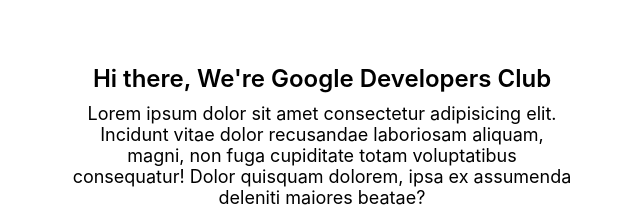
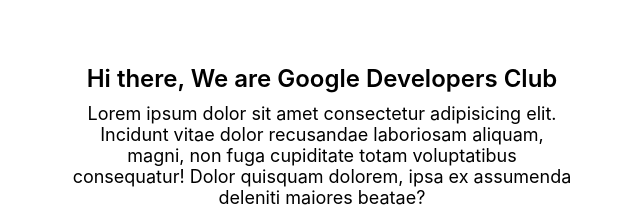
Before and after one commit to GDSC-RTU/gdsc-links, a React (Create React App) app: page / in a window 1280 px wide. Shown: the part 236-443 px from the top of the page, without its empty margins (318-958 px from the left). Built offline with nearby package versions, Linux system fonts and the light colour scheme.

Commit message:
fixed some spells

```diff
--- a/src/App.js
+++ b/src/App.js
@@ -12,7 +12,9 @@
           srcset=""
           className="intro_avatar"
         />
-        <div className="intro_name">Hi there, We're Google Developers Club</div>
+        <div className="intro_name">
+          Hi there, We are Google Developers Club
+        </div>
         <div className="intro_description">
           Lorem ipsum dolor sit amet consectetur adipisicing elit. Incidunt
           vitae dolor recusandae laboriosam aliquam, magni, non fuga cupiditate
```
